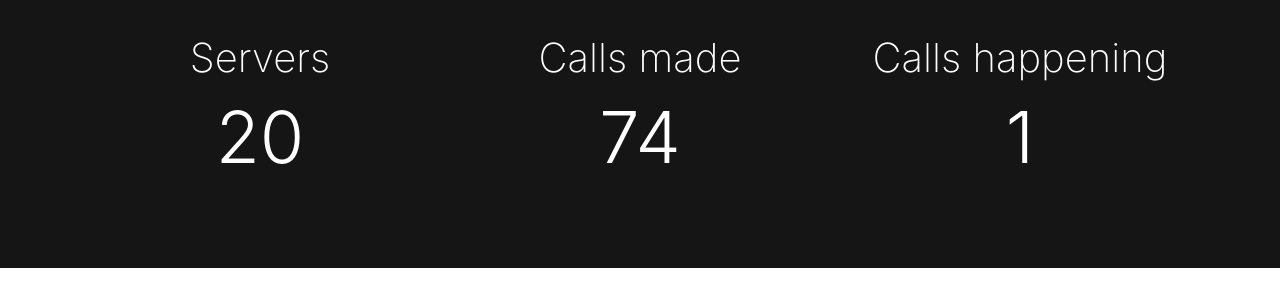
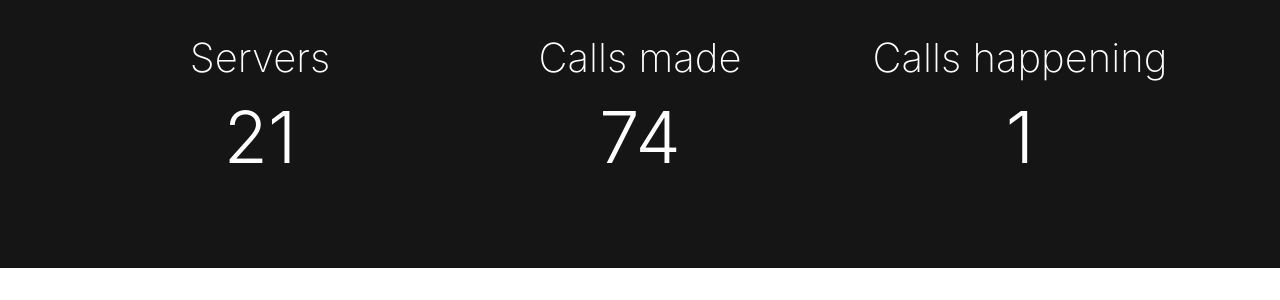
Before and after one commit to tumblenet/tnphone.tumblenet.ga, a Jekyll site: the page built from index.html, in a window 1280 px wide and 900 px high, scrolled down 443 px. Shown: the part 167-467 px from the top of the window. Built offline with Jekyll 4.4.1, drawn with Linux system fonts in a browser that asks for light colours; nearby versions of some CDN libraries.

Commit message:
Update Phones feed

```diff
--- a/_data/phones.json
+++ b/_data/phones.json
@@ -164,6 +164,6 @@
 		}
 	],
 	"callsMade": 74,
-	"servers": 20,
+	"servers": 21,
 	"currentCalls": 1
 }
```
